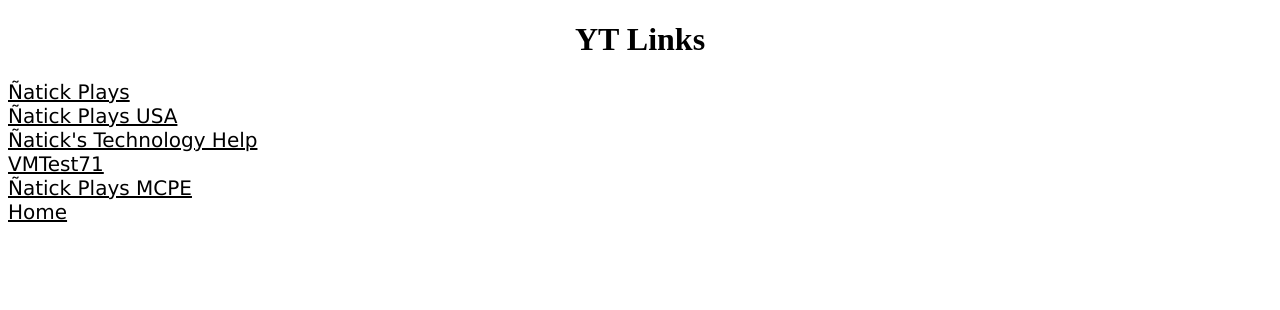
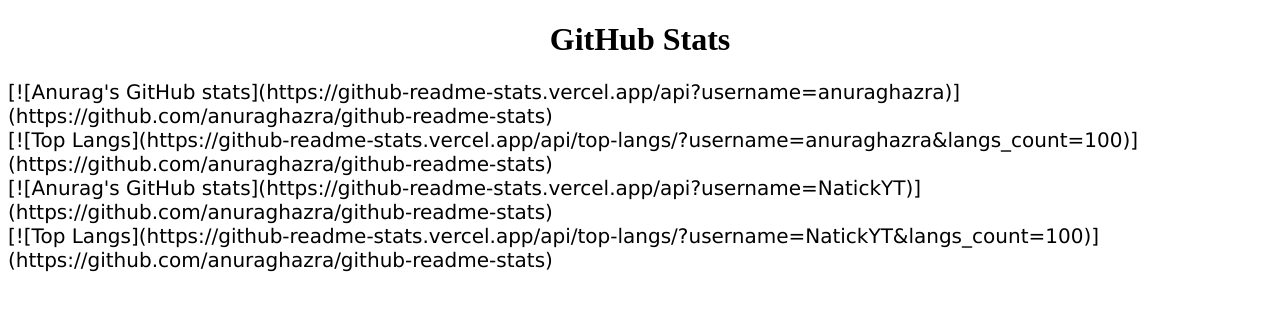
Before and after one commit to NatickYT/NatickYT.github.io, a plain HTML site: page YTL.html in a window 1280 px wide. Drawn offline with Linux system fonts and the light colour scheme.

Commit message:
Update YTL.html

```diff
--- a/YTL.html
+++ b/YTL.html
@@ -36,17 +36,13 @@
     </style>
   </head>
   <body>
-    <h1>YT Links</h1>
-    <p><a href="https://bit.ly/NatickPlays" target="_blank">&Ntilde;atick Plays</a>
-      <br>
-      <a href="https://bit.ly/NatickPlaysUSA" target="_blank">&Ntilde;atick Plays USA</a>
-      <br>
-      <a href="https://bit.ly/NatickTechYT" target="_blank">&Ntilde;atick's Technology Help</a>
-      <br>
-      <a href="https://bit.ly/VMTest71" target="_blank">VMTest71</a>
-      <br>
-      <a href="https://bit.ly/NatickPlaysMCPE" target="_blank">&Ntilde;atick Plays MCPE</a>
-      <br>
-      <a href="index.html" rel="nofollow">Home</a></p>
+    <h1>GitHub Stats</h1>
+    <p>[![Anurag's GitHub stats](https://github-readme-stats.vercel.app/api?username=anuraghazra)](https://github.com/anuraghazra/github-readme-stats)
+    <br>
+    [![Top Langs](https://github-readme-stats.vercel.app/api/top-langs/?username=anuraghazra&langs_count=100)](https://github.com/anuraghazra/github-readme-stats)
+    <br>
+    [![Anurag's GitHub stats](https://github-readme-stats.vercel.app/api?username=NatickYT)](https://github.com/anuraghazra/github-readme-stats)
+    <br>
+    [![Top Langs](https://github-readme-stats.vercel.app/api/top-langs/?username=NatickYT&langs_count=100)](https://github.com/anuraghazra/github-readme-stats)</p>
   </body>
 </html>
```
